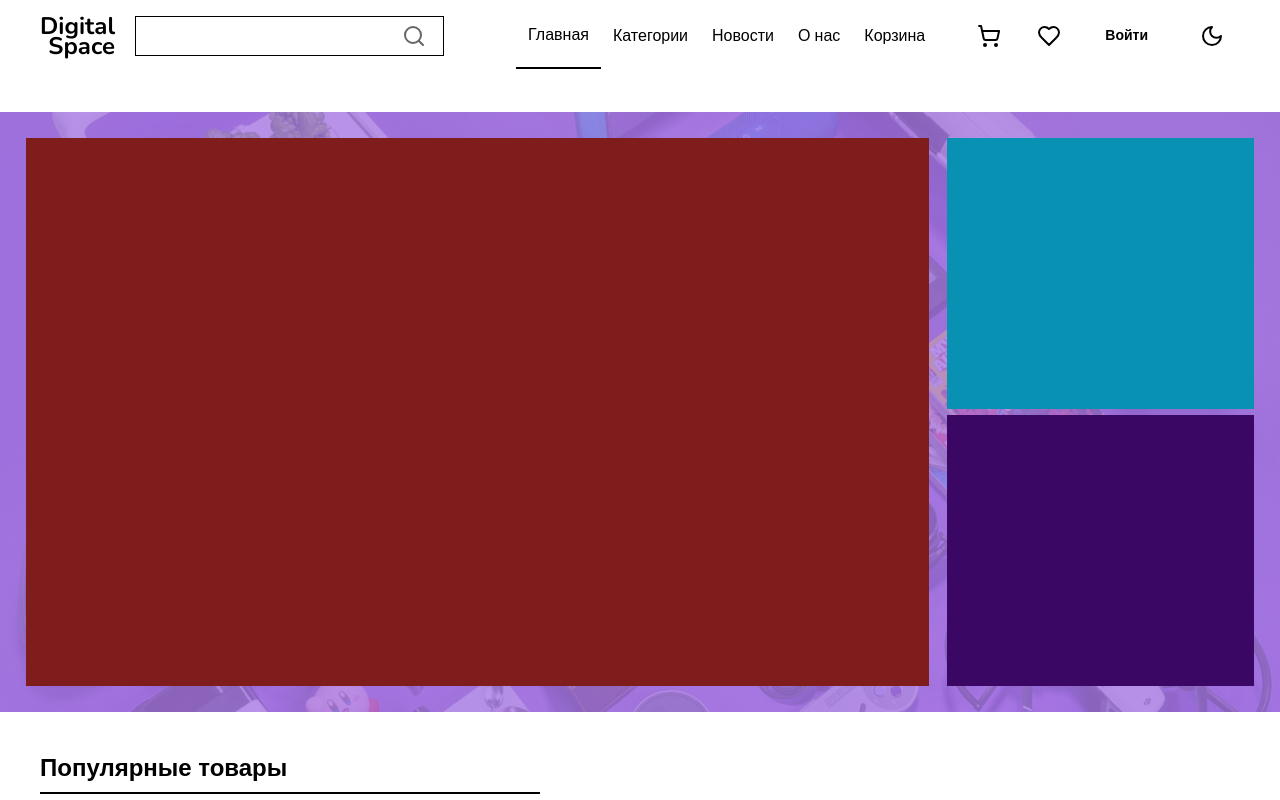
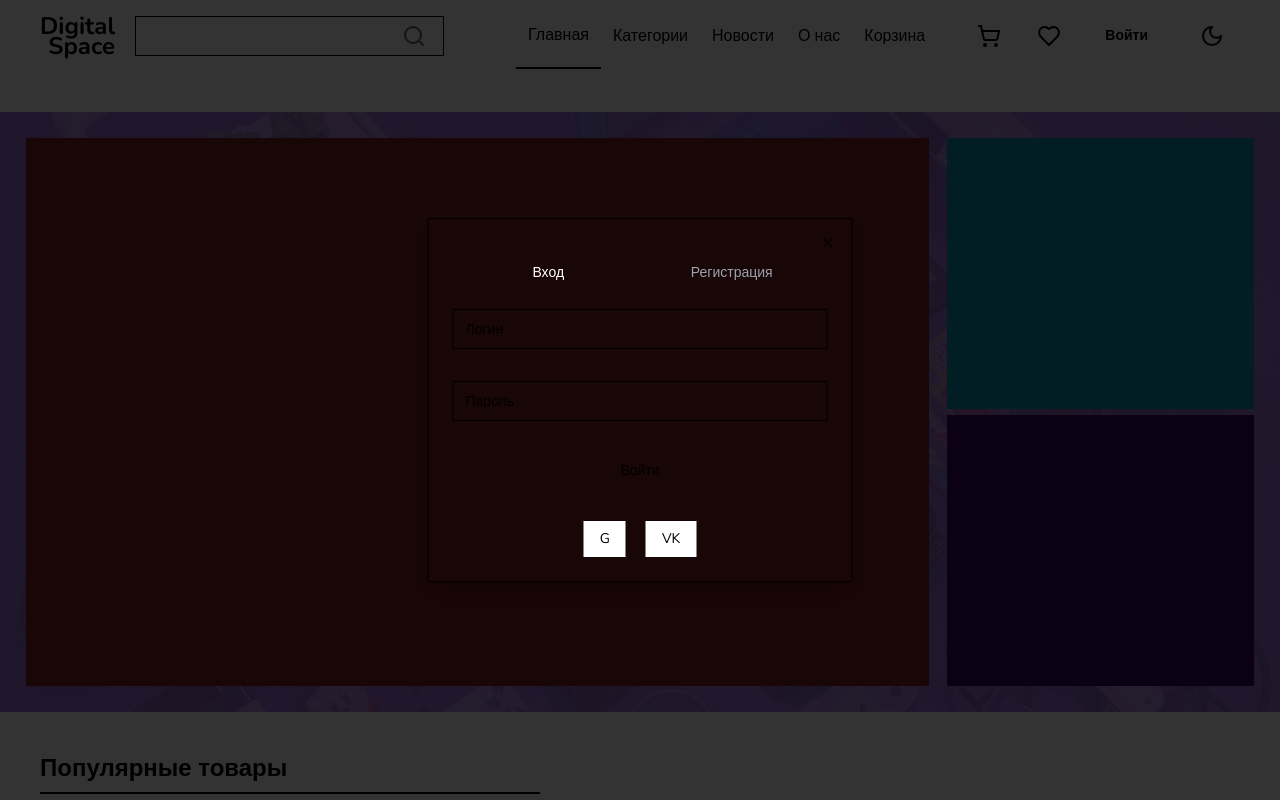
Before and after one commit to Fooreilry/store, a Next.js app: page / in a window 1280 px wide. Both pictures are taken after a click on the button "Войти". Shown: the top 800 px of the page. Built offline with nearby package versions, Linux system fonts and the light colour scheme.

Commit message:
creating a modal window for login and registration

```diff
--- a/package.json
+++ b/package.json
@@ -21,6 +21,7 @@
     "@radix-ui/react-popover": "^1.0.7",
     "@radix-ui/react-select": "^2.0.0",
     "@radix-ui/react-slot": "^1.0.2",
+    "@radix-ui/react-tabs": "^1.0.4",
     "@radix-ui/react-toast": "^1.1.5",
     "class-variance-authority": "^0.7.0",
     "clsx": "^2.1.0",
--- /dev/null
+++ b/src/entities/FormLogin/FormLogin.tsx
@@ -0,0 +1,72 @@
+import { Button } from '@/src/shared/ui/button';
+import { Form, FormControl, FormDescription, FormField, FormItem, FormMessage } from '@/src/shared/ui/form';
+import { Input } from '@/src/shared/ui/input';
+import { zodResolver } from '@hookform/resolvers/zod';
+import { useForm } from 'react-hook-form';
+import { z } from 'zod';
+
+const formSchema = z.object({
+  username: z.string().trim().min(5, {
+    message: 'Логин слишком маленький',
+  }),
+  password: z.string().trim().min(5, { message: 'Пароль слишком маленький' }),
+});
+
+export const FormLogin = () => {
+  const form = useForm<z.infer<typeof formSchema>>({
+    resolver: zodResolver(formSchema),
+    defaultValues: {
+      username: '',
+      password: '',
+    },
+  });
+
+  async function onSubmit(values: z.infer<typeof formSchema>) {
+    console.log(values);
+    form.reset();
+  }
+
+  return (
+    <Form {...form}>
+      <form onSubmit={form.handleSubmit(onSubmit)} className="space-y-8">
+        <FormField
+          control={form.control}
+          name="username"
+          render={({ field }) => (
+            <FormItem>
+              <FormControl>
+                <Input type="text" placeholder="Логин" {...field} className="mt-4" />
+              </FormControl>
+              <FormDescription />
+              <FormMessage />
+            </FormItem>
+          )}
+        />
+        <FormField
+          control={form.control}
+          name="password"
+          render={({ field }) => (
+            <FormItem>
+              <FormControl>
+                <Input type="password" placeholder="Пароль" {...field} />
+              </FormControl>
+              <FormDescription />
+              <FormMessage />
+            </FormItem>
+          )}
+        />
+        <div className="text-center">
+          <Button type="submit">Войти</Button>
+        </div>
+        <div className="text-center">
+          <Button type="button" className="bg-white text-primary hover:bg-gray-200">
+            G
+          </Button>
+          <Button type="button" className="ml-5 bg-white text-primary hover:bg-gray-200">
+            VK
+          </Button>
+        </div>
+      </form>
+    </Form>
+  );
+};
--- /dev/null
+++ b/src/entities/FormRegistration/FormRegistration.tsx
@@ -0,0 +1,99 @@
+import { Button } from '@/src/shared/ui/button';
+import { Form, FormControl, FormDescription, FormField, FormItem, FormMessage } from '@/src/shared/ui/form';
+import { Input } from '@/src/shared/ui/input';
+import { zodResolver } from '@hookform/resolvers/zod';
+import { useForm } from 'react-hook-form';
+import { z } from 'zod';
+
+const formSchema = z
+  .object({
+    username: z.string().trim().min(5, {
+      message: 'Логин слишком маленький',
+    }),
+    email: z.string().email({ message: 'Некорректный формат почты' }).trim().min(1, { message: 'Введите email' }),
+    password: z.string().trim().min(5, { message: 'Пароль слишком маленький' }),
+    password_repite: z.string().trim().min(5, { message: 'Пароль слишком маленький' }),
+  })
+  .refine((data) => data.password === data.password_repite, {
+    path: ['password_repite'],
+    message: 'Пароль не совпадает',
+  });
+
+export const FormRegistration = () => {
+  const form = useForm<z.infer<typeof formSchema>>({
+    resolver: zodResolver(formSchema),
+    defaultValues: {
+      username: '',
+      email: '',
+      password: '',
+      password_repite: '',
+    },
+  });
+
+  async function onSubmit(values: z.infer<typeof formSchema>) {
+    console.log(values);
+    form.reset();
+  }
+
+  return (
+    <Form {...form}>
+      <form onSubmit={form.handleSubmit(onSubmit)} className="space-y-8">
+        <FormField
+          control={form.control}
+          name="username"
+          render={({ field }) => (
+            <FormItem>
+              <FormControl>
+                <Input type="text" placeholder="Логин" {...field} className="mt-4" />
+              </FormControl>
+              <FormDescription />
+              <FormMessage />
+            </FormItem>
+          )}
+        />
+        <FormField
+          control={form.control}
+          name="email"
+          render={({ field }) => (
+            <FormItem>
+              <FormControl>
+                <Input type="email" placeholder="Почта" {...field} formNoValidate />
+              </FormControl>
+              <FormDescription />
+              <FormMessage />
+            </FormItem>
+          )}
+        />
+        <FormField
+          control={form.control}
+          name="password"
+          render={({ field }) => (
+            <FormItem>
+              <FormControl>
+                <Input type="password" placeholder="Пароль" {...field} />
+              </FormControl>
+              <FormDescription />
+              <FormMessage />
+            </FormItem>
+          )}
+        />
+        <FormField
+          control={form.control}
+          name="password_repite"
+          render={({ field }) => (
+            <FormItem>
+              <FormControl>
+                <Input type="password" placeholder="Подтверждение пароля" {...field} />
+              </FormControl>
+              <FormDescription />
+              <FormMessage />
+            </FormItem>
+          )}
+        />
+        <div className="text-center">
+          <Button type="submit">Зарегистрироваться</Button>
+        </div>
+      </form>
+    </Form>
+  );
+};
--- /dev/null
+++ b/src/features/ModalLoginAndRegistration/ModalLoginAndRegistration.tsx
@@ -0,0 +1,41 @@
+import { FormLogin } from '@/src/entities/FormLogin/FormLogin';
+import { FormRegistration } from '@/src/entities/FormRegistration/FormRegistration';
+import { Button } from '@/src/shared/ui/button';
+import { Dialog, DialogContent, DialogHeader, DialogTrigger } from '@/src/shared/ui/dialog';
+import { Tabs, TabsContent, TabsList, TabsTrigger } from '@/src/shared/ui/tabs';
+
+export const ModalLoginAndRegistration = () => {
+  return (
+    <Dialog>
+      <DialogTrigger asChild>
+        <Button className=" font-bold ">Войти</Button>
+      </DialogTrigger>
+      <DialogContent className="sm:max-w-[425px] bg-secondary">
+        <DialogHeader>
+          <Tabs defaultValue="login" className="mt-[10px] ">
+            <TabsList className="grid w-full grid-cols-2 bg-primary/10">
+              <TabsTrigger
+                value="login"
+                className="whitespace-pre-wrap data-[state=active]:bg-primary data-[state=active]:text-white text-gray-400 "
+              >
+                Вход
+              </TabsTrigger>
+              <TabsTrigger
+                value="registration"
+                className="whitespace-pre-wrap data-[state=active]:bg-primary data-[state=active]:text-white text-gray-400 "
+              >
+                Регистрация
+              </TabsTrigger>
+            </TabsList>
+            <TabsContent value="login">
+              <FormLogin />
+            </TabsContent>
+            <TabsContent value="registration">
+              <FormRegistration />
+            </TabsContent>
+          </Tabs>
+        </DialogHeader>
+      </DialogContent>
+    </Dialog>
+  );
+};
--- a/src/features/Navigation/ui/Navigation.tsx
+++ b/src/features/Navigation/ui/Navigation.tsx
@@ -4,6 +4,7 @@
 import { cn } from '@/src/shared/utils';
 import { Heart, Menu, ShoppingCart, X } from 'lucide-react';
 import { useState } from 'react';
+import { ModalLoginAndRegistration } from '../../ModalLoginAndRegistration/ModalLoginAndRegistration';
 import { NavigationLinks } from './NavigationLinks';
 
 export const Navigation = ({ className = '' }: { className?: string }) => {
@@ -46,7 +47,7 @@
             </Button>
           </li>
           <li className="order-1 xl:order-3">
-            <Button className=" font-bold ">Войти</Button>
+            <ModalLoginAndRegistration />
           </li>
         </ul>
       </div>
--- /dev/null
+++ b/src/shared/ui/tabs.tsx
@@ -0,0 +1,55 @@
+'use client';
+
+import * as TabsPrimitive from '@radix-ui/react-tabs';
+import * as React from 'react';
+
+import { cn } from '@/src/shared/utils';
+
+const Tabs = TabsPrimitive.Root;
+
+const TabsList = React.forwardRef<
+  React.ElementRef<typeof TabsPrimitive.List>,
+  React.ComponentPropsWithoutRef<typeof TabsPrimitive.List>
+>(({ className, ...props }, ref) => (
+  <TabsPrimitive.List
+    ref={ref}
+    className={cn(
+      'inline-flex h-10 items-center justify-center rounded-md bg-muted p-1 text-muted-foreground',
+      className,
+    )}
+    {...props}
+  />
+));
+TabsList.displayName = TabsPrimitive.List.displayName;
+
+const TabsTrigger = React.forwardRef<
+  React.ElementRef<typeof TabsPrimitive.Trigger>,
+  React.ComponentPropsWithoutRef<typeof TabsPrimitive.Trigger>
+>(({ className, ...props }, ref) => (
+  <TabsPrimitive.Trigger
+    ref={ref}
+    className={cn(
+      'inline-flex items-center justify-center whitespace-nowrap rounded-sm px-3 py-1.5 text-sm font-medium ring-offset-background transition-all focus-visible:outline-none focus-visible:ring-2 focus-visible:ring-ring focus-visible:ring-offset-2 disabled:pointer-events-none disabled:opacity-50 data-[state=active]:bg-background data-[state=active]:text-foreground data-[state=active]:shadow-sm',
+      className,
+    )}
+    {...props}
+  />
+));
+TabsTrigger.displayName = TabsPrimitive.Trigger.displayName;
+
+const TabsContent = React.forwardRef<
+  React.ElementRef<typeof TabsPrimitive.Content>,
+  React.ComponentPropsWithoutRef<typeof TabsPrimitive.Content>
+>(({ className, ...props }, ref) => (
+  <TabsPrimitive.Content
+    ref={ref}
+    className={cn(
+      'mt-2 ring-offset-background focus-visible:outline-none focus-visible:ring-2 focus-visible:ring-ring focus-visible:ring-offset-2',
+      className,
+    )}
+    {...props}
+  />
+));
+TabsContent.displayName = TabsPrimitive.Content.displayName;
+
+export { Tabs, TabsContent, TabsList, TabsTrigger };
```
Also changed, not shown: 1 other file (tests, documents, lock files or other folders).
